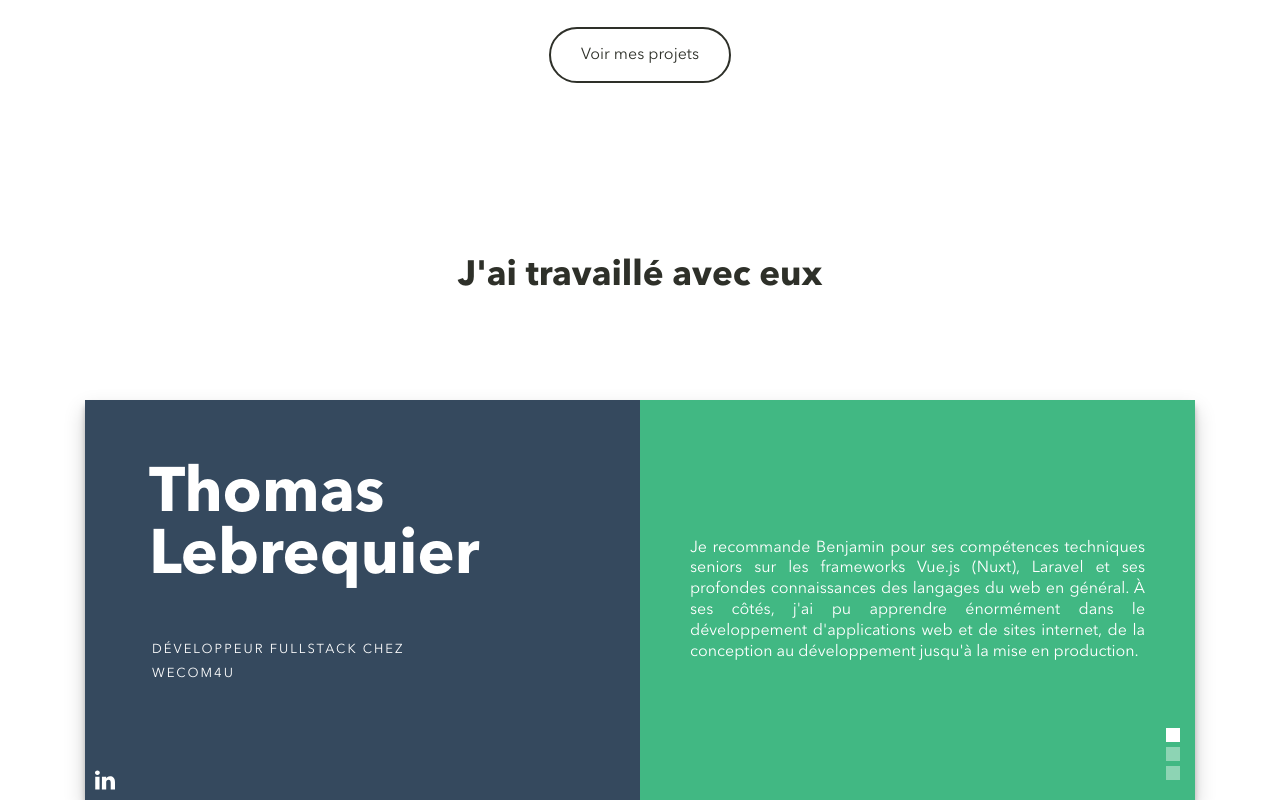
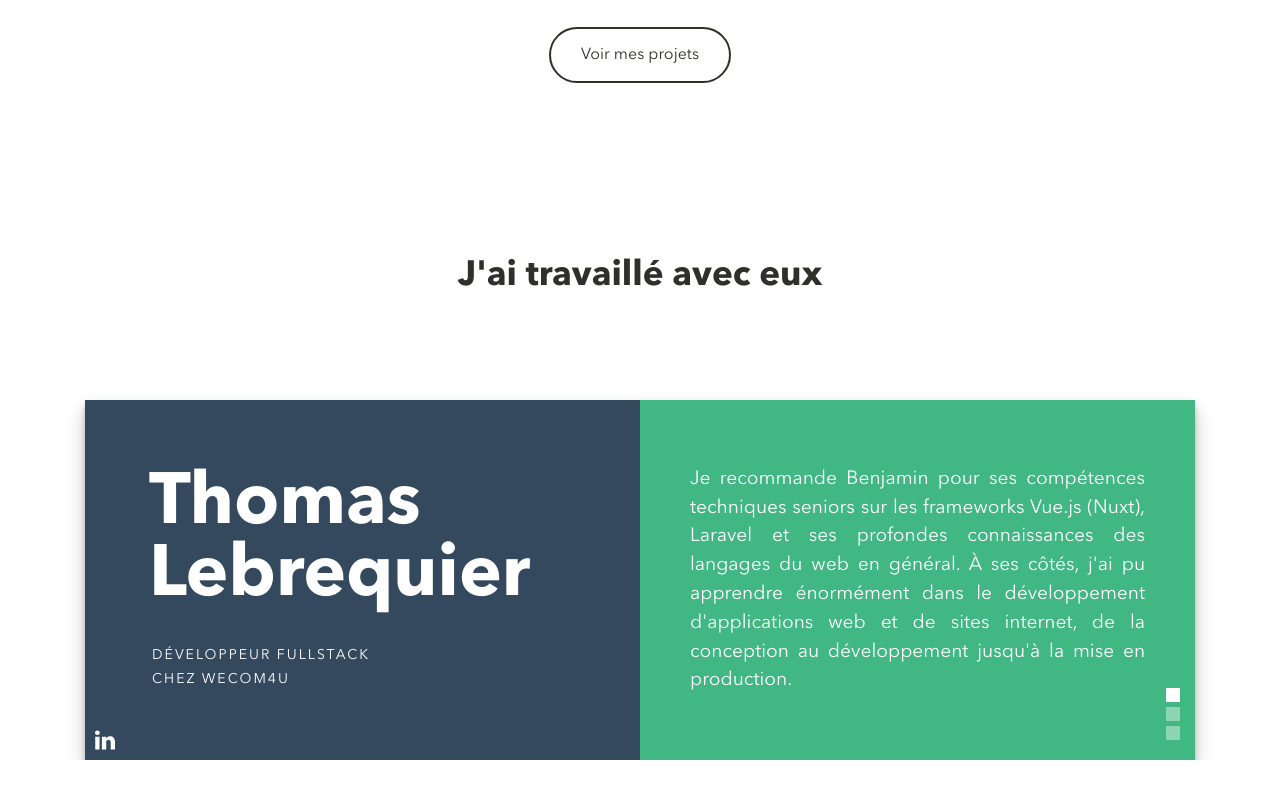
Before and after one commit to benjamin-grilleres/ben-website, a Nuxt app: page / in a window 1280 px wide. Shown: the part 1792-2592 px from the top of the page. After the commit the page ends 2552 px from the top, so only its background shows below. Built offline with nearby package versions, Linux system fonts and the light colour scheme; a web font is replaced by a local one.

Commit message:
try to fix carousel on mobile

```diff
--- a/assets/scss/components/beautiful-carousel.scss
+++ b/assets/scss/components/beautiful-carousel.scss
@@ -8,7 +8,22 @@ Home Slider
   width: 100%;
   position: relative;
 
+  @media screen and (max-width: $screen-xxl) {
+    height: 45vh;
   }
+  @media screen and (max-width: $screen-ipad-paysage) {
+    height: 30vh;
+  }
+
+  @media screen and (max-width: $screen-md) {
+    height: 52vh;
+  }
+
+  @media screen and (max-width: $screen-sm) {
+    height: 700px;
+  }
+
+
   .swiper-container {
     height: 100%;
     width: 100%;
@@ -43,7 +58,14 @@ Home Slider
 
   .swiper-image {
     width: 50%;
+
+    @media screen and (max-width: $screen-md) {
+      width: 100%;
+    }
+
+    @media screen and (max-width: $screen-sm) {
       height: 100%;
+    }
   }
   .swiper-image-inner {
     background-size: cover;
@@ -57,6 +79,10 @@ Home Slider
   }
   .swiper-image-inner.swiper-image-left {
     padding: 4rem;
+
+    @media screen and (max-width: $screen-sm) {
+      padding: 2.5rem 2rem
+    }
   }
   .swiper-image-left {
     filter: sepia(100%);
@@ -70,6 +96,9 @@ Home Slider
     transition: all 1s linear;
     transition-delay: 1s;
 
+    @media screen and (max-width: $screen-sm) {
+      padding: 20px 0;
+    }
     &:hover {
       .swiper-next-text {
         transform: scale(1.2);
@@ -77,34 +106,42 @@ Home Slider
     }
 
   }
-h1 {
+
+  .swiper-slide {
+    @media screen and (max-width: $screen-md) {
+      flex-direction: column;
+    }
+  }
+  h4 {
     color: #fff;
     @apply font-avenir-bold;
     align-self: flex-start;
-  margin: 0 0 auto 0;
+    margin: 0;
     font-size: 4.5rem;
     line-height: 1;
     transition: all .8s cubic-bezier(0.215, 0.61, 0.355, 1) 1.1s;
     transform: translate3d(-20%, 0, 0);
     opacity: 0;
+
+    @media screen and (max-width: $screen-xl) {
+        font-size: 3.9rem;
     }
-h1 span.emphasis {
-  opacity: 0;
-  transition: all .8s cubic-bezier(0.215, 0.61, 0.355, 1) 1.2s;
-  transform: translate3d(-20%, 0, 0);
-  display: inline-block;
+
+    @media screen and (max-width: $screen-ipad-paysage) {
+      font-size: 3.1rem;
     }
-h1 span:not(.emphasis) {
-  font-size: 3.5rem;
+
+    /*@media screen and (max-width: $screen-md) {
+      font-size: 2.4rem;
+    }*/
   }
-h1 + p {
+
+  h4 + p {
     font-size: 14px;
     line-height: 24px;
     letter-spacing: 2px;
-  margin: 0;
     padding-left: 3px;
     width: 100%;
-  margin-bottom: auto;
     align-self: flex-end;
     text-transform: uppercase;
     transition: all .8s cubic-bezier(0.215, 0.61, 0.355, 1) 1.3s;
@@ -112,7 +149,17 @@ h1 + p {
     opacity: 0;
     font-weight: 500;
     color: #fff;
-  padding-right: 8rem;
+    margin-top: 30px;
+
+    @media screen and (max-width: $screen-xl) {
+      font-size: 13px;
+    }
+
+    @media screen and (max-width: $screen-md) {
+      margin-top: 20px;
+    }
+
+
   }
   p.paragraph {
     margin: 0;
@@ -127,13 +174,20 @@ p.paragraph {
     transform: translate3d(-20%, 0, 0);
 
     @apply font-avenir-regular;
+
+    @media screen and (max-width: $screen-xl) {
+      font-size: 1.25rem;
+      line-height: 1.4;
     }
 
 
-.swiper-slide.swiper-slide-active h1,
+  }
+
+
+  .swiper-slide.swiper-slide-active h4,
   .swiper-slide.swiper-slide-active p.paragraph,
-.swiper-slide.swiper-slide-active h1 span.emphasis,
-.swiper-slide.swiper-slide-active h1 + p {
+  .swiper-slide.swiper-slide-active h4 span.emphasis,
+  .swiper-slide.swiper-slide-active h4 + p {
     transform: translate3d(0, 0, 0);
     opacity: 1;
   }
@@ -146,48 +200,7 @@ p.paragraph {
     right: 15px;
   }
 
-@media screen and (max-width: 1280px) {
-  h1 {
-    font-size: 3.9rem;
-  }
-  h1 span:not(.emphasis) {
-    font-size: 2.9rem;
-  }
-  h1 + p {
-    font-size: 13px;
-  }
-  p.paragraph {
-    font-size: 1rem;
-    line-height: 1.3;
-  }
-}
-@media screen and (max-width: 960px) {
-  h1 {
-    font-size: 3.5rem;
-  }
-  h1 span:not(.emphasis) {
-    font-size: 2.5rem;
-  }
-  p.paragraph {
-    max-width: 90%;
-  }
-}
-@media screen and (max-width: 640px) {
-  #home-slider{
-    height: 86vh;
-    width: 96vw;
-  }
-  h1 {
-    font-size: 3.2rem;
-    align-self: center;
-  }
-  h1 span:not(.emphasis) {
-    font-size: 2.1rem;
-  }
-  p.paragraph {
-    max-width: 94%;
-  }
-}
+
 
   /* Swiper css file. Only thing changed down here is the pagination styling */
   /**
@@ -846,3 +859,6 @@ button.swiper-pagination-bullet {
       transform: rotate(360deg);
     }
   }
+
+
+}
--- a/components/homepage/BeautifulCarousel.vue
+++ b/components/homepage/BeautifulCarousel.vue
@@ -9,10 +9,10 @@
           linkedin="https://www.linkedin.com/in/thomas-lebrequier-developpeur/"
         >
           <template slot="bloc-left">
-            <h1 class="hover:underline">
-                <span class="emphasis">Thomas<br>Lebrequier</span>
-            </h1>
-            <p>Développeur fullstack chez Wecom4U</p>
+            <h4>
+                Thomas<br>Lebrequier
+            </h4>
+            <p>Développeur fullstack <br> chez Wecom4U</p>
           </template>
 
           <p class="paragraph" slot="bloc-right">
@@ -27,9 +27,9 @@
           linkedin="https://www.linkedin.com/in/nicolas-cont%C3%A9-6816b483/"
         >
           <template slot="bloc-left">
-            <h1 class="hover:underline">
-                <span class="emphasis">Nicolas<br>Conté</span>
-            </h1>
+            <h4 class="hover:underline">
+                Nicolas<br>Conté
+            </h4>
             <p>CEO Bubbleflat</p>
           </template>
           <p class="paragraph" slot="bloc-right">
@@ -78,11 +78,11 @@
               el: '.swiper-pagination',
               clickable: true,
             },
-            grabCursor: true,
             speed: 1000,
             parallax: true,
             autoplay: false,
             effect: "slide",
+            allowTouchMove: false,
             mousewheelControl: 1
           });
         }
--- a/pages/index.vue
+++ b/pages/index.vue
@@ -74,11 +74,11 @@
         </div>
 
       </div>
-      <div class="homepage-part-3 mt-10">
+      <div class="homepage-part-3 mt-10 mb-56">
         <div class="text-center mb-12 md:mb-24 sub-title">
           J'ai travaillé avec eux
         </div>
-       <beautiful-carousel class="my-20"></beautiful-carousel>
+       <beautiful-carousel></beautiful-carousel>
       </div>
     </div>
 
```
Lines whose indentation alone changed are shown as unchanged.
